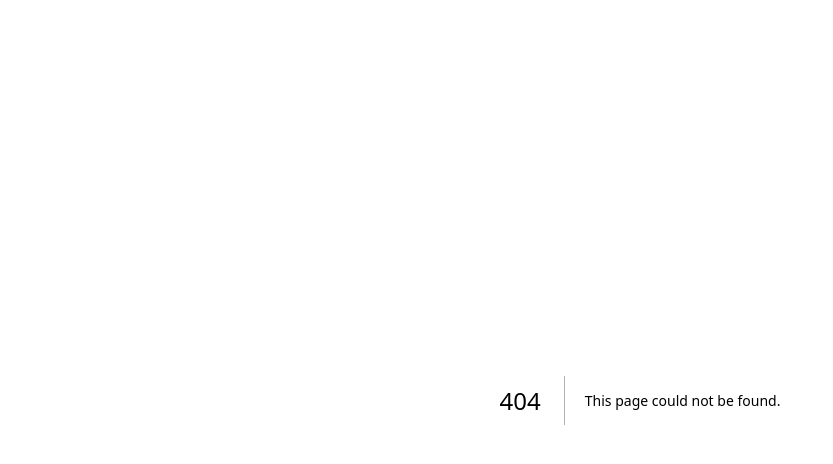
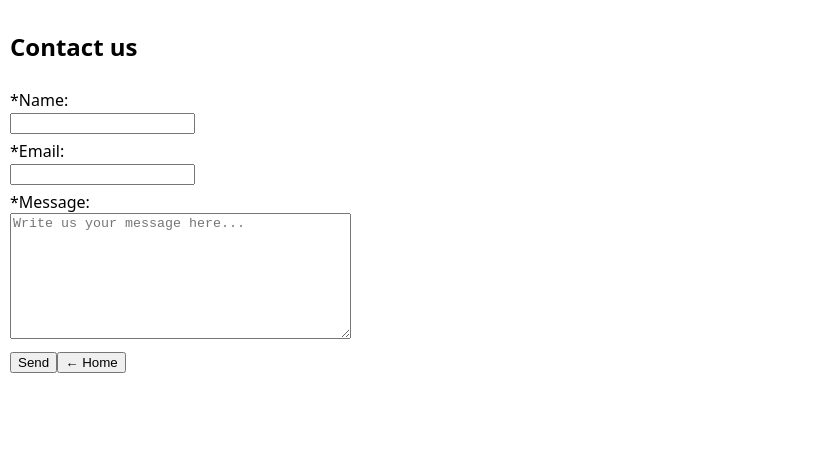
Before and after one commit to YuriPadilla/capstone-project, a Next.js app: page /ContactUsPage in a window 1280 px wide. Before the commit this address had no page. Shown: the top 464 px of the page, without its empty margins (0-833 px from the left). Built offline with nearby package versions, Linux system fonts and the light colour scheme.

Commit message:
update userstory2, button send not finished yet

```diff
--- /dev/null
+++ b/components/Button/Button.styled.js
@@ -0,0 +1,3 @@
+import styled from "styled-components";
+
+export const StyledButton = styled.button``;
--- /dev/null
+++ b/components/ContactUsForm/ContactUsForm.styled.js
@@ -0,0 +1,10 @@
+import styled from "styled-components";
+
+export const StyledForm = styled.form`
+  margin: 10px;
+  display: flex;
+  flex-direction: column;
+  justify-content: flex-start;
+  align-items: flex-start;
+  gap: 6px;
+`;
--- /dev/null
+++ b/components/ContactUsForm/index.js
@@ -0,0 +1,39 @@
+import { StyledForm } from "./ContactUsForm.styled";
+import { StyledButton } from "../Button/Button.styled";
+import { useRouter } from "next/router";
+
+export default function ContactUsForm() {
+  const router = useRouter();
+  return (
+    <StyledForm>
+      <h2>Contact us</h2>
+      <label htmlFor="name">
+        *Name:
+        <br />
+        <input type="text" id="name" name="name" required />
+      </label>
+      <label htmlFor="email">
+        *Email:
+        <br />
+        <input type="email" id="email" name="email" required />
+      </label>
+      <label htmlFor="message">
+        *Message:
+        <br />
+        <textarea
+          id="message"
+          name="message"
+          rows="8"
+          cols="40"
+          placeholder="Write us your message here..."
+        />
+      </label>
+      <div>
+        <StyledButton type="submit">Send</StyledButton>
+        <StyledButton type="button" onClick={() => router.push("/")}>
+          ← Home
+        </StyledButton>
+      </div>
+    </StyledForm>
+  );
+}
--- /dev/null
+++ b/pages/ContactUsPage/index.js
@@ -0,0 +1,5 @@
+import ContactUsForm from "../../components/ContactUsForm";
+
+export default function ContactUsPage() {
+  return <ContactUsForm />;
+}
--- a/pages/index.js
+++ b/pages/index.js
@@ -2,7 +2,7 @@ import PriceInfo from "../components/PriceInfo";
 import BikesPreview from "../components/BikesPreview";
 import { bikes } from "../lib/bikes.js";
 import Link from "next/link";
-import Head from "next/head";
+import ContactInfo from "../components/ContactInfo";
 
 export default function HomePage() {
   return (
@@ -10,6 +10,7 @@ export default function HomePage() {
       <Link href="">Home</Link>
       <PriceInfo />
       <BikesPreview bikes={bikes} />
+      <ContactInfo />
     </>
   );
 }
```
Also changed, not shown: components/ContactInfo/index.js (added, +29 -0 lines).
